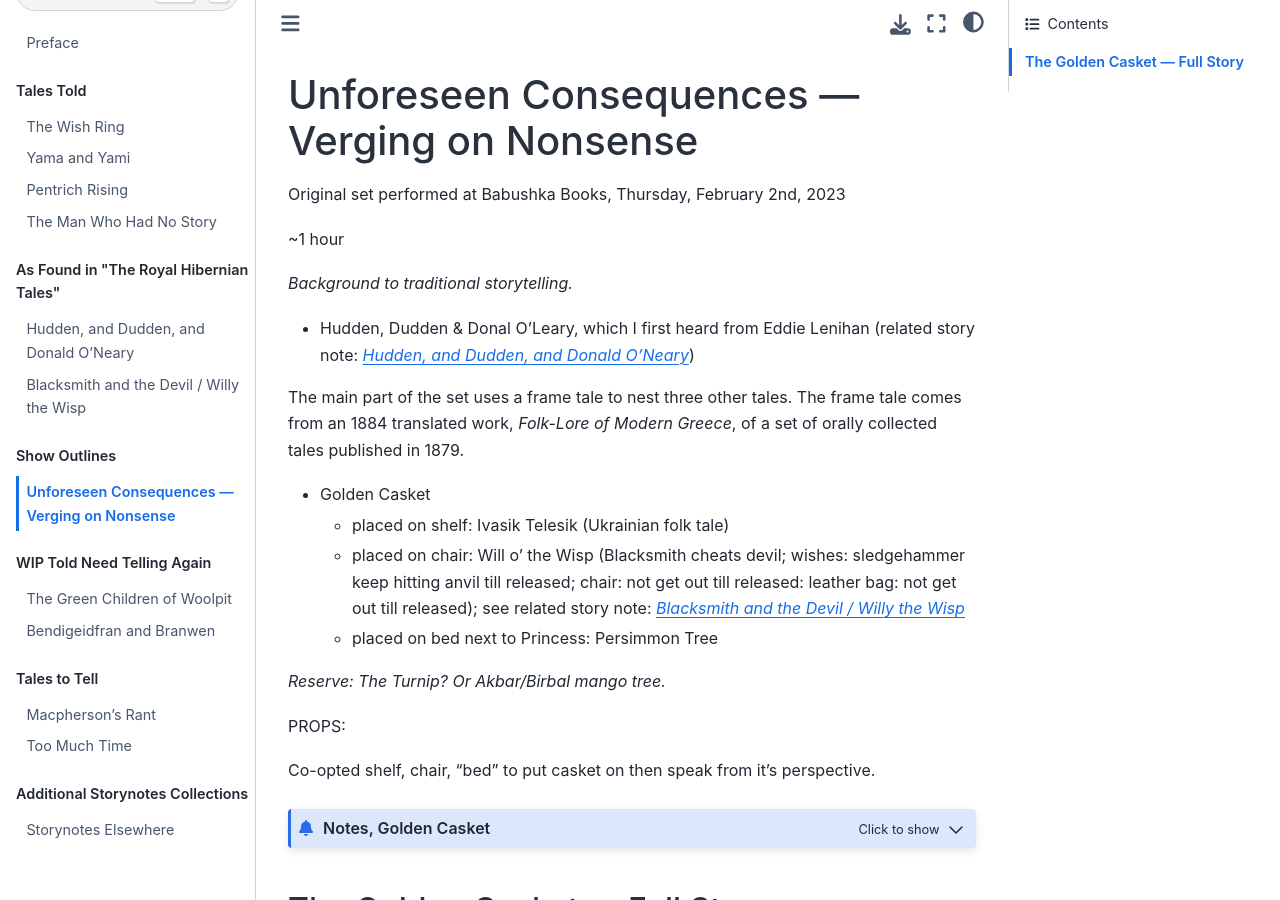
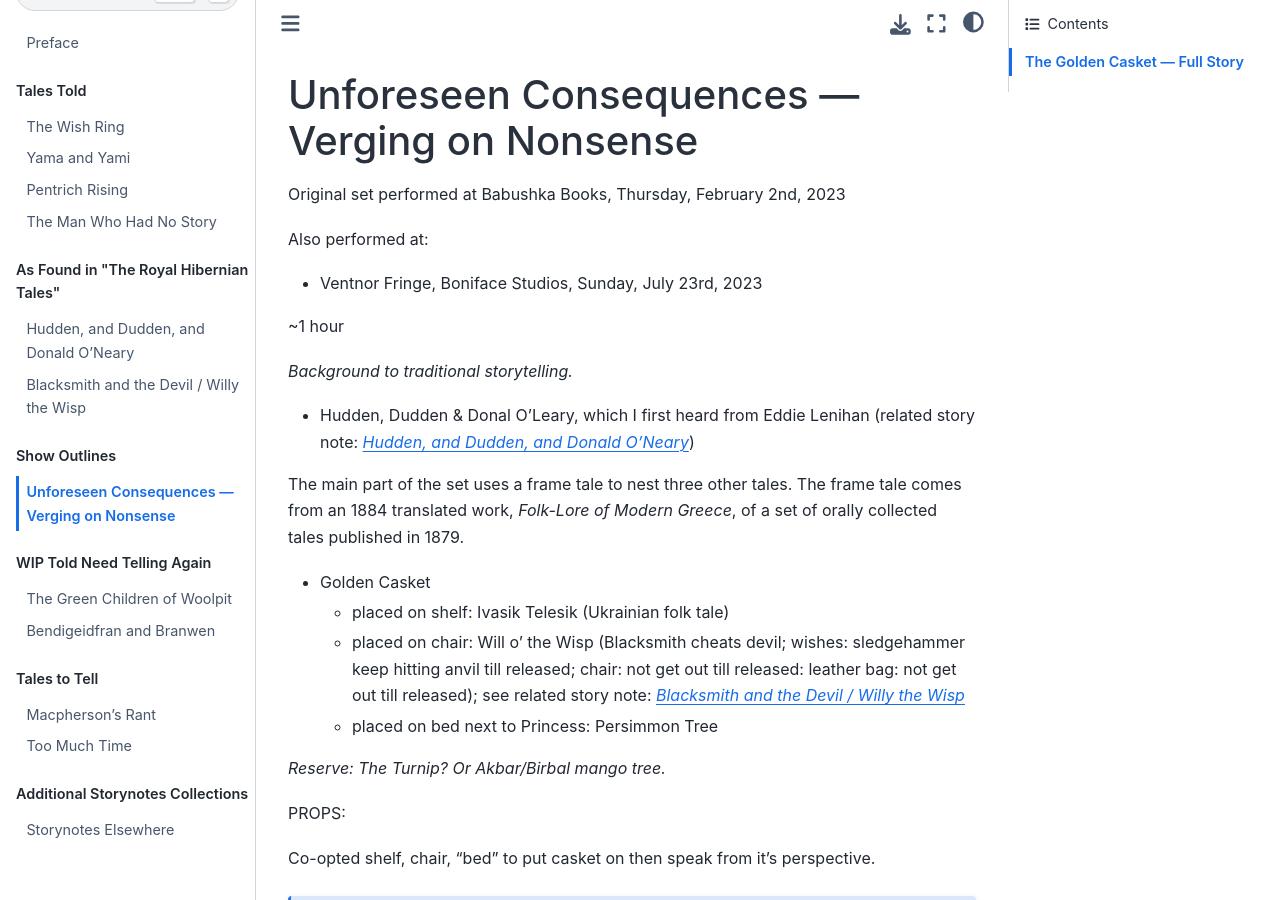
Before and after one commit to psychemedia/storytelling-notes, a Jupyter Book: the page built from unforeseen-nonsense.md, in a window 1280 px wide and 900 px high. Built offline with Jupyter Book 1.0.4 settings and Sphinx 7.4.7 and the Sphinx Book theme 1.1.4, drawn with Linux system fonts in a browser that asks for light colours.

Commit message:
Update unforeseen-nonsense.md

```diff
--- a/unforeseen-nonsense.md
+++ b/unforeseen-nonsense.md
@@ -1,6 +1,10 @@
 # Unforeseen Consequences — Verging on Nonsense
 
 Original set performed at Babushka Books, Thursday, February 2nd, 2023
+
+Also performed at:
+
+- Ventnor Fringe, Boniface Studios, Sunday, July 23rd, 2023
 
 ~1 hour
 
```
Also changed, not shown: other parts of unforeseen-nonsense.md (+1 -1 lines).
